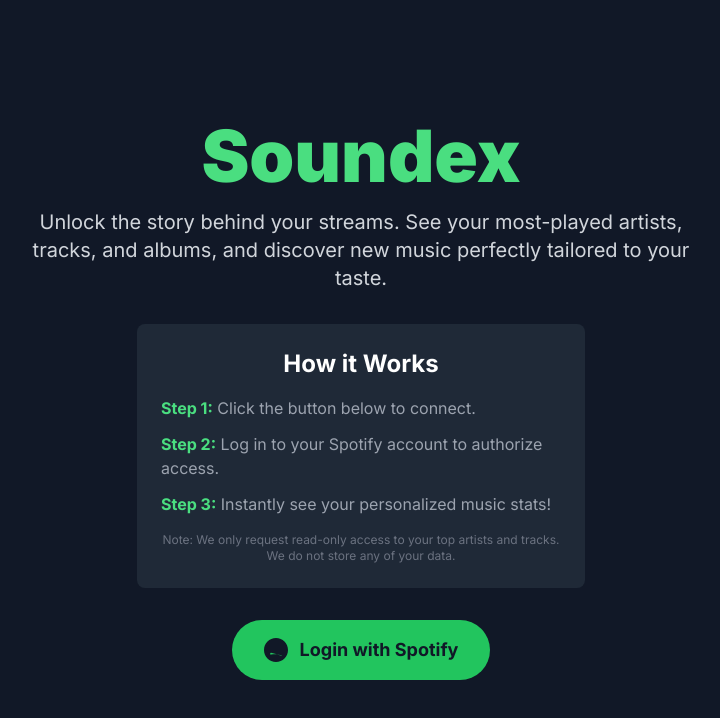
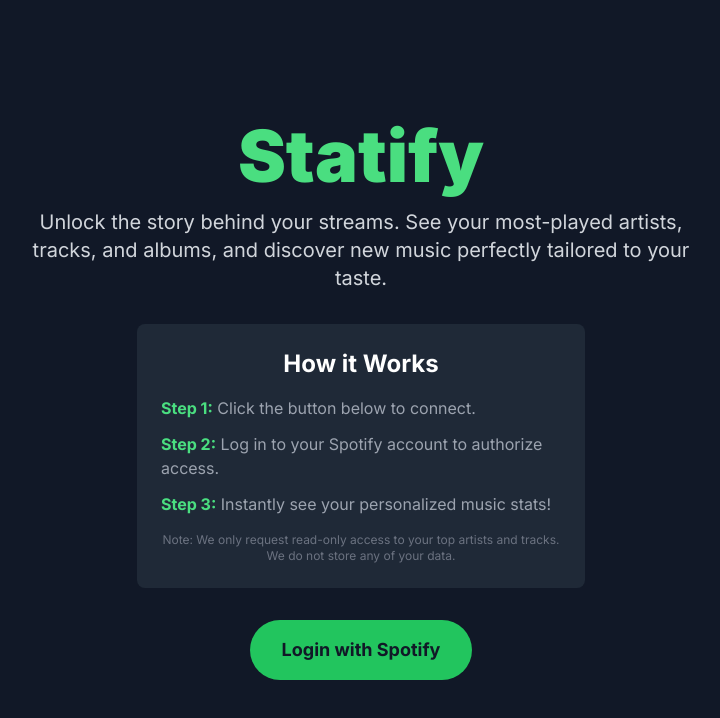
Before and after one commit to thaisserpac/Soundex, a plain HTML site: page index.html in a window 1280 px wide. Shown: the whole page, without its empty margins (279-999 px from the left). Drawn offline with nearby package versions, Linux system fonts and the light colour scheme.

Commit message:
Update index.html

```diff
--- a/index.html
+++ b/index.html
@@ -3,7 +3,7 @@
 <head>
     <meta charset="UTF-8">
     <meta name="viewport" content="width=device-width, initial-scale=1.0">
-    <title>Soudnex - Your Spotify Analyzer</title>
+    <title>Statify - Your Spotify Analyzer</title>
     <script src="https://cdn.tailwindcss.com"></script>
     <link rel="preconnect" href="https://fonts.googleapis.com">
     <link rel="preconnect" href="https://fonts.gstatic.com" crossorigin>
@@ -16,7 +16,7 @@
 
         <!-- View 1: Login Page -->
         <div id="login-view" class="flex flex-col items-center justify-center text-center flex-grow">
-            <h1 class="text-5xl md:text-7xl font-black text-green-400 mb-4">Soundex</h1>
+            <h1 class="text-5xl md:text-7xl font-black text-green-400 mb-4">Statify</h1>
             <p class="text-lg md:text-xl text-gray-300 max-w-2xl mb-8">
                 Unlock the story behind your streams. See your most-played artists, tracks, and albums, and discover new music perfectly tailored to your taste.
             </p>
@@ -29,8 +29,7 @@
                 </ol>
                 <p class="text-xs text-gray-500 mt-4">Note: We only request read-only access to your top artists and tracks. We do not store any of your data.</p>
             </div>
-            <button id="login-button" class="bg-green-500 hover:bg-green-600 text-gray-900 font-bold py-4 px-8 rounded-full text-lg transition duration-300 flex items-center space-x-3 transform hover:scale-105">
-                <svg role="img" width="24" height="24" viewBox="0 0 24 24" fill="currentColor" xmlns="http://www.w3.org/2000/svg"><path d="M12 0C5.373 0 0 5.373 0 12s5.373 12 12 12 12-5.373 12-12S18.627 0 12 0zm5.923 17.483c-.202.32-.58.426-.9.223-2.625-1.62-5.922-1.987-9.864-1.09a.834.834 0 01-.952-.82.834.834 0 01.82-.952c4.328-.98 7.99- .55 10.932 1.255a.838.838 0 01.223.901l-.259.483zm1.18-2.81c-.253.398-.716.53-1.114.278-2.92-1.78-7.345-2.308-11.245-1.255a1.042 1.042 0 01-1.162-1.025c.01-1.042 1.025-1.162 1.025-1.162 4.387-.952 9.243-.32 12.55 1.78a1.042 1.042 0 01.278 1.114l-.32 1.25zm.11-3.213C15.22 8.318 8.802 7.99 5.074 9.103a1.25 1.25 0 01-1.38-1.22c-.01-1.25 1.22-1.38 1.22-1.38 4.214-1.255 11.235-.82 15.063 2.025a1.25 1.25 0 01.32 1.637l-1.38 1.49z"></path></svg>
+            <button id="login-button" class="bg-green-500 hover:bg-green-600 text-gray-900 font-bold py-4 px-8 rounded-full text-lg transition duration-300 flex items-center justify-center space-x-3 transform hover:scale-105">
                 <span>Login with Spotify</span>
             </button>
         </div>
```
